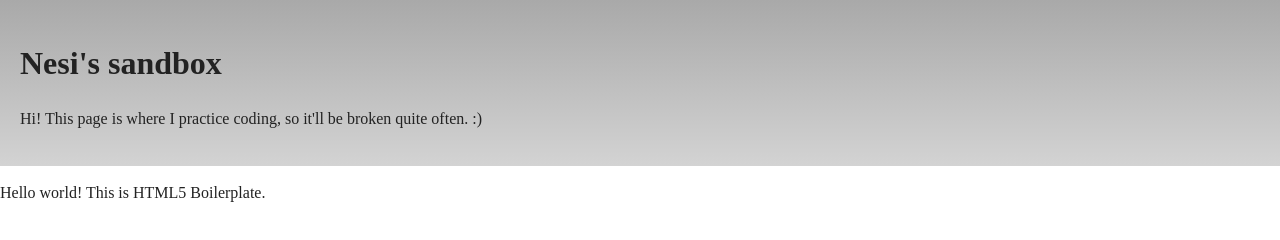
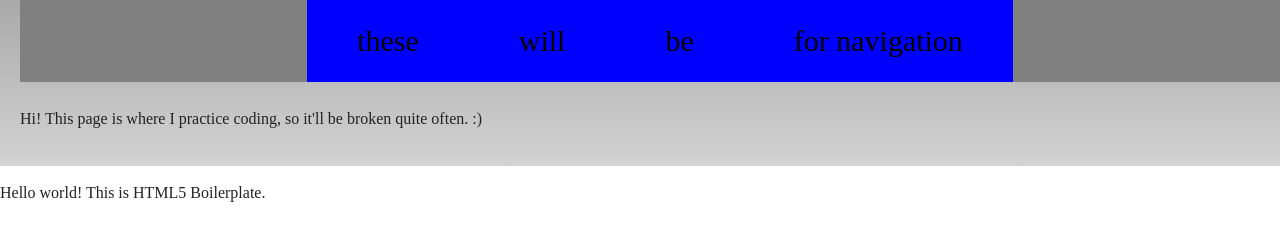
Before and after one commit to AlkalineCandy/nesi-codes, a plain HTML site: page index.html in a window 1280 px wide. Shown: the top 240 px of the page. Drawn offline with nearby package versions, Linux system fonts and the light colour scheme.

Commit message:
navigation sketch
navnavnav

```diff
--- a/css/main.css
+++ b/css/main.css
@@ -103,10 +103,27 @@ header {
     padding: 20px;
 }
 
+nav {
+  position: fixed;
+  top: 0;
+  width: 100%;
+  text-align: center;
+  font-size: 0;
+  background-color: grey;
+}
 
+nav a {
+  text-decoration: none;
+  display: inline-block;
+  padding: 20px 50px;
+  color: black;
+  font-size: 30px;
+  background-color: blue;
+}
 
-
-
+a:hover {
+  background-color: red;
+}
 
 
 
--- a/index.html
+++ b/index.html
@@ -21,9 +21,14 @@
         <!-- Add your site or application content here -->
 
     <header>
+      <nav>
+        <a href="xx">these</a> |
+        <a href="zz">will</a> |
+        <a href="aa">be</a> |
+        <a href="bb">for navigation</a>
+      </nav>
         <h1>Nesi's sandbox</h1>
         <p>Hi! This page is where I practice coding, so it'll be broken quite often. :) </p>
-
     </header>
 
 
```
